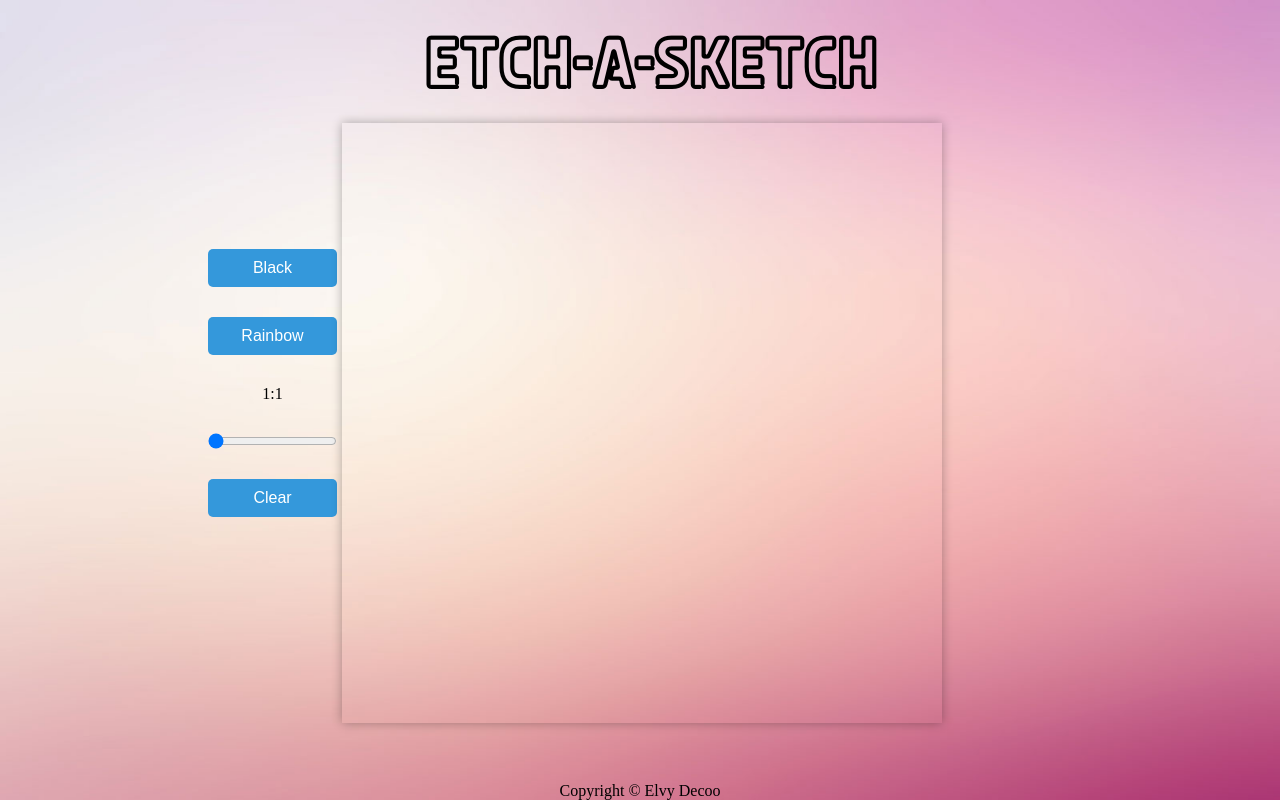
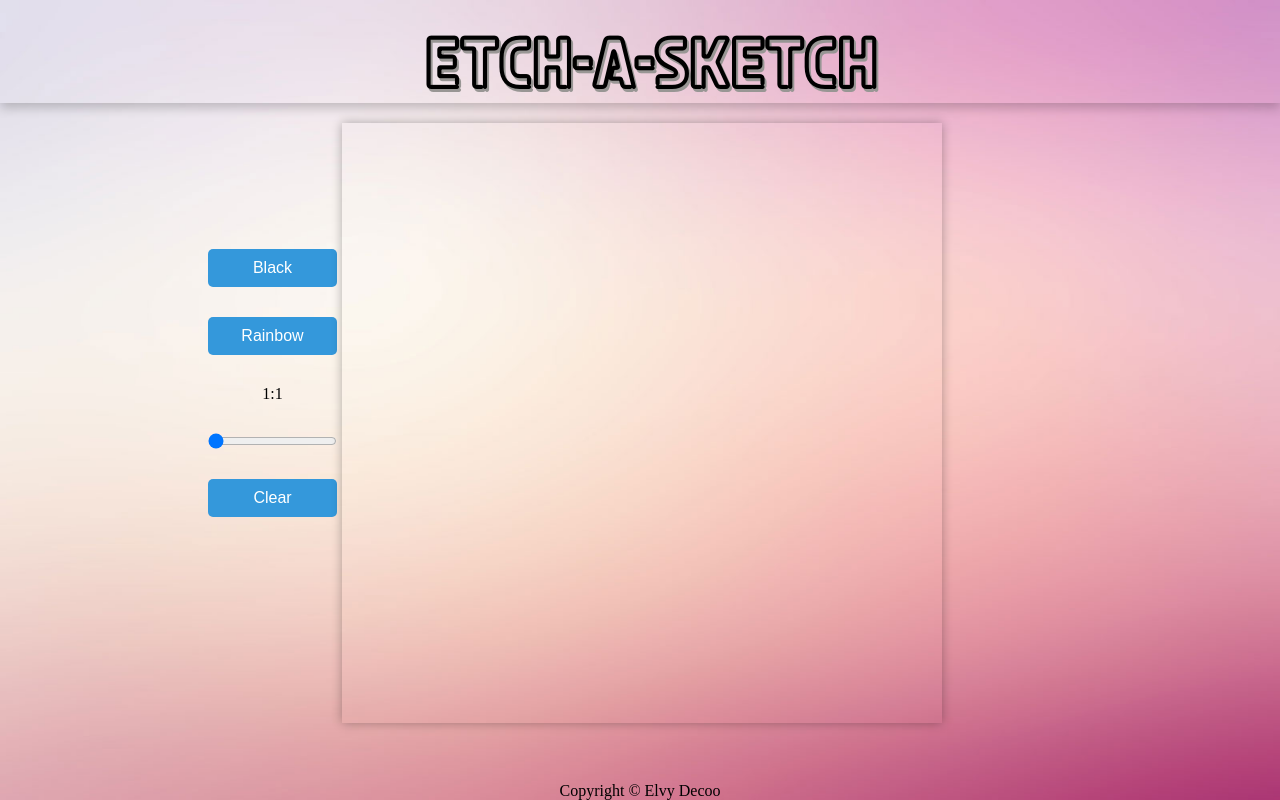
Before and after one commit to Elvy1999/Etch-a-sketch, a plain HTML site: page index.html in a window 1280 px wide. Drawn offline with Linux system fonts and the light colour scheme.

Commit message:
changed the header

```diff
--- a/style.css
+++ b/style.css
@@ -28,6 +28,8 @@ header{
     padding-top: 20px;
     padding-left: 20px;
     font-size: 36px;
+    box-shadow: 0px 5px 10px rgba(0, 0, 0, 0.2);
+    text-shadow: 2px 3px #989694;
 }
 
 .container{
```
